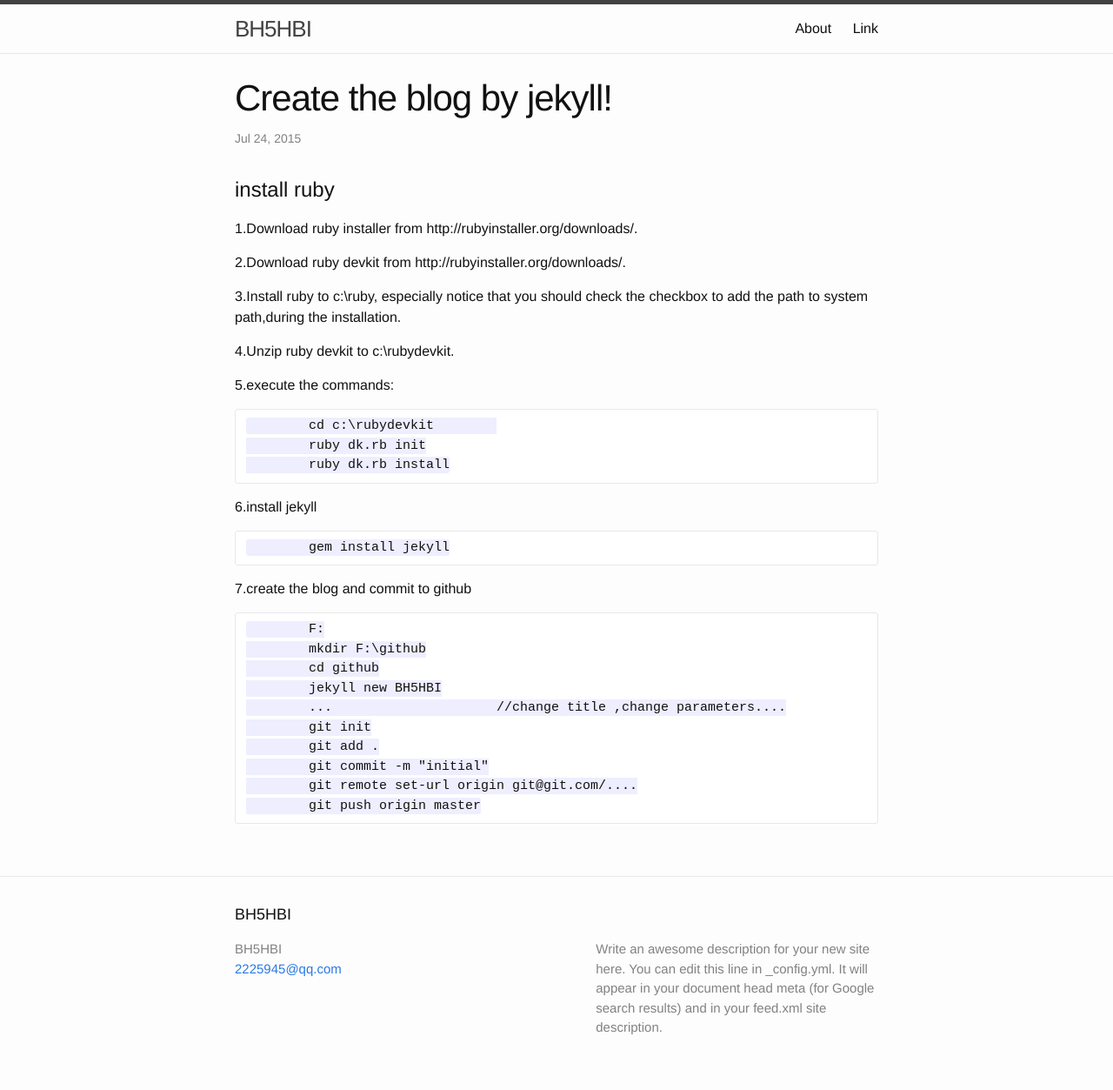
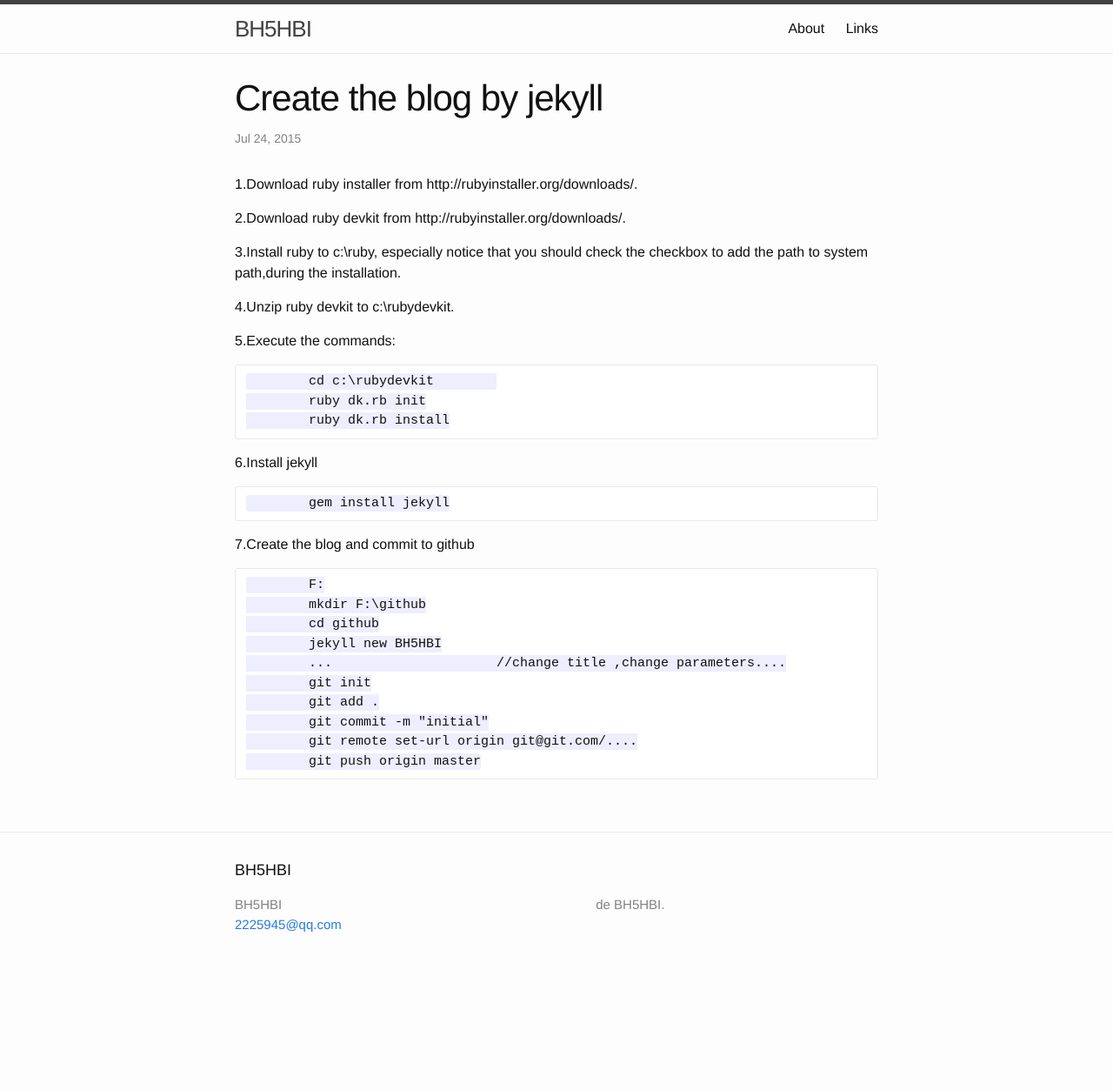
Before and after one commit to BH5HBI/bh5hbi.github.com, a Jekyll site: the page built from _posts/2015-07-24-Create-the-blog.md, in a window 1280 px wide. Shown: the whole page at 87% size. Built offline with Jekyll 4.4.1, drawn with Linux system fonts in a browser that asks for light colours; after the commit the page ends 1134 px from its top, so only the background shows below that.

Commit message:
some changes

```diff
--- a/_config.yml
+++ b/_config.yml
@@ -2,9 +2,7 @@
 title: BH5HBI
 email: 2225945@qq.com
 description: > # this means to ignore newlines until "baseurl:"
-  Write an awesome description for your new site here. You can edit this
-  line in _config.yml. It will appear in your document head meta (for
-  Google search results) and in your feed.xml site description.
+  de BH5HBI.
 baseurl: "" # the subpath of your site, e.g. /blog/
 url: "http://bh5hbi.github.io" # the base hostname & protocol for your site
 twitter_username:
--- a/_posts/2015-07-24-Create-the-blog.md
+++ b/_posts/2015-07-24-Create-the-blog.md
@@ -1,11 +1,10 @@
 ---
 layout: post
-title:  "Create the blog by jekyll!"
+title:  "Create the blog by jekyll"
 date:   2015-07-24 16:51:56
 categories: jekyll
 ---
 
-#install ruby
 1.Download ruby installer from http://rubyinstaller.org/downloads/.
 
 2.Download ruby devkit from http://rubyinstaller.org/downloads/.
@@ -14,17 +13,17 @@ categories: jekyll
 
 4.Unzip ruby devkit to c:\rubydevkit.
 
-5.execute the commands:
+5.Execute the commands:
 
 		cd c:\rubydevkit
 		ruby dk.rb init
 		ruby dk.rb install
 
-6.install jekyll
+6.Install jekyll
 
 		gem install jekyll
 
-7.create the blog and commit to github
+7.Create the blog and commit to github
 
 		F:
 		mkdir F:\github
--- a/links.md
+++ b/links.md
@@ -1,5 +1,5 @@
 ---
 layout: page
-title: Link
-permalink: /Link/
+title: Links
+permalink: /Links/
 ---
```
Also changed, not shown: about.md (+1 -5 lines).
